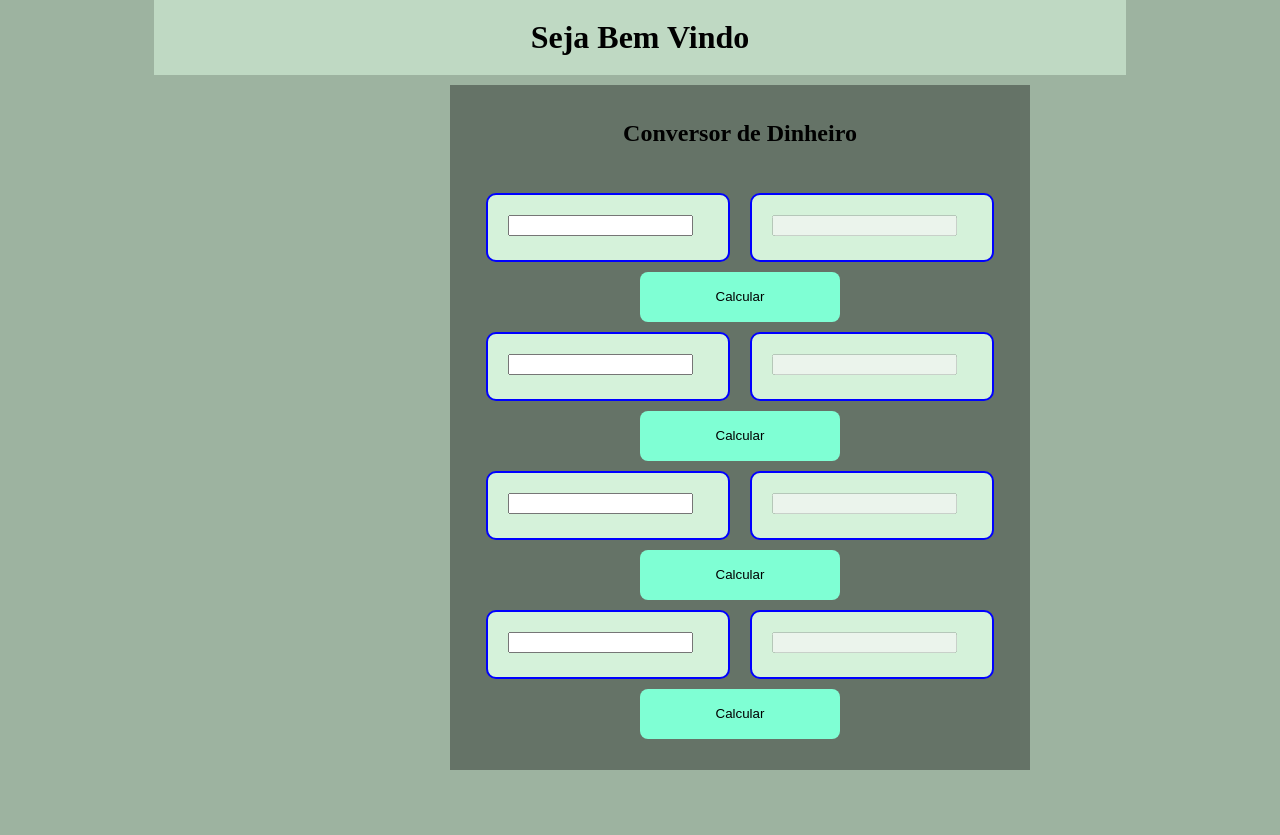
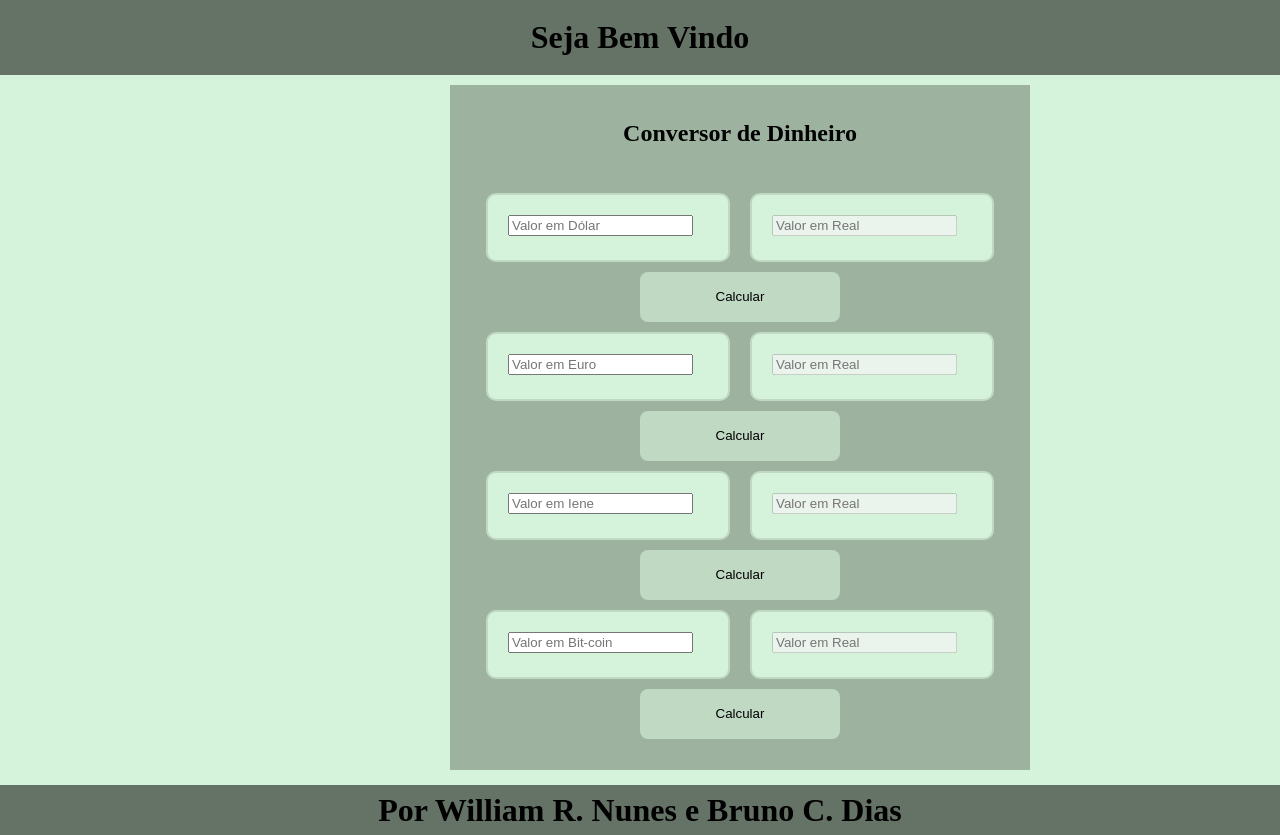
Before and after one commit to Nunes-Willi/Conersor-de-Dinheiro, a Vue app: page / in a window 1280 px wide. Before the commit the page ends 800 px from the top, so only its background shows below. Built offline with nearby package versions, Linux system fonts and the light colour scheme.

Commit message:
FooteR, ContP1,2,3,4 e Css

```diff
--- a/src/App.vue
+++ b/src/App.vue
@@ -1,9 +1,10 @@
 <script>
 import HeadeR from "@/components/HeadeR.vue";
 import MenuPrinc from "@/components/MenuPrinc.vue";
+import FooteR from "@/components/FooteR.vue";
 
 export default {
-  components: {HeadeR, MenuPrinc}
+  components: {HeadeR, MenuPrinc, FooteR}
 };
 </script>
 
@@ -13,4 +14,6 @@ export default {
 
   <MenuPrinc/>
 
+  <FooteR/>
+
 </template>
--- a/src/assets/base.css
+++ b/src/assets/base.css
@@ -10,7 +10,7 @@
 body {
   margin: 0;
   height: 100vh;
-  background-color: var(--var1);
+  background-color: var(--var3);
 }
 
 #app {
@@ -25,10 +25,8 @@ body {
   justify-content: center;
   align-items: center;
   color: black;
-  background-color: var(--var5);
+  background-color: var(--var2);
   height: 75px;
-  margin-left: 12%;
-  margin-right: 12%;
 }
 
 #content {
@@ -36,7 +34,7 @@ body {
   justify-content: center;
   align-items: center;
   flex-wrap: wrap;
-  background-color: var(--var2);
+  background-color: var(--var1);
   padding: 15px;
   width: 550px;
   height: 655px;
@@ -44,16 +42,22 @@ body {
   margin-top: 10px;
 }
 
-/* #footer {
-  color:  black;
-} */
+#footer {
+    margin-top: 15px;
+    display: flex;
+    justify-content: center;
+    align-items: center;
+    color: black;
+    background-color: var(--var2);
+    height: 50px;
+}
 
 .money, .money2, .money3, .money4 {
   background-color: var(--var3);
   color: black;
   width: 200px;
   height: 25px;
-  border: 2px solid blue;
+  border: 2px solid var(--var5);
   border-radius: 10px;
   padding: 20px;
   margin: 10px;
@@ -64,7 +68,7 @@ body {
   color: black;
   width: 200px;
   height: 25px;
-  border: 2px solid blue;
+  border: 2px solid var(--var5);
   border-radius: 10px;
   padding: 20px;
   margin: 10px;
@@ -100,7 +104,7 @@ ul {
 .geral button {
   height: 50px;
   width: 200px;
-  background-color: aquamarine;
+  background-color: var(--var5);
   border: 0;
   border-radius: 8px;
 }
--- a/src/components/ContPrinc.vue
+++ b/src/components/ContPrinc.vue
@@ -5,12 +5,12 @@ export default {};
 <template>
     <div class="geral">
         <div class="entrada">
-        <article class ="money">
-            <input type="number" id="valor">
+            <article class="money">
+                <input placeholder="Valor em Dólar" type="number" id="valor">
             </article>
 
             <article class="convert">
-            <input type="text" disabled id="moeda">
+                <input placeholder="Valor em Real" type="text" disabled id="moeda">
             </article>
         </div>
 
--- a/src/components/ContPrinc2.vue
+++ b/src/components/ContPrinc2.vue
@@ -7,11 +7,11 @@ export default {};
 <div class="geral">
 <div class="entrada">
 <article class ="money2">
-    <input type="number" id="valor">
+    <input placeholder="Valor em Euro" type="number" id="valor">
 </article>
 
 <article class="convert2">
-    <input type="text" disabled id="moeda">
+    <input placeholder="Valor em Real" type="text" disabled id="moeda">
 </article>
 </div>
 
--- a/src/components/ContPrinc3.vue
+++ b/src/components/ContPrinc3.vue
@@ -6,11 +6,11 @@ export default {};
 <div class="geral">
 <div class="entrada">
 <article class ="money3">
-    <input type="number" id="valor">
+    <input placeholder="Valor em Iene" type="number" id="valor">
 </article>
 
 <article class="convert3">
-    <input type="text" disabled id="moeda">
+    <input placeholder="Valor em Real" type="text" disabled id="moeda">
 </article>
 </div>
 
--- a/src/components/ContPrinc4.vue
+++ b/src/components/ContPrinc4.vue
@@ -5,12 +5,12 @@ export default {};
 <template>
     <div class="geral">
         <div class="entrada">
-<article class ="money4">
-    <input type="number" id="valor">
+            <article class="money4">
+                <input placeholder="Valor em Bit-coin" type="number" id="valor">
             </article>
 
             <article class="convert4">
-    <input type="text" disabled id="moeda">
+                <input placeholder="Valor em Real" type="text" disabled id="moeda">
             </article>
         </div>
 
--- /dev/null
+++ b/src/components/FooteR.vue
@@ -0,0 +1,8 @@
+<script>
+export default {};
+</script>
+<template>
+    <footer id="footer">
+        <h1>Por William R. Nunes e Bruno C. Dias</h1>
+    </footer>
+</template>
```
Lines whose indentation alone changed are shown as unchanged.
